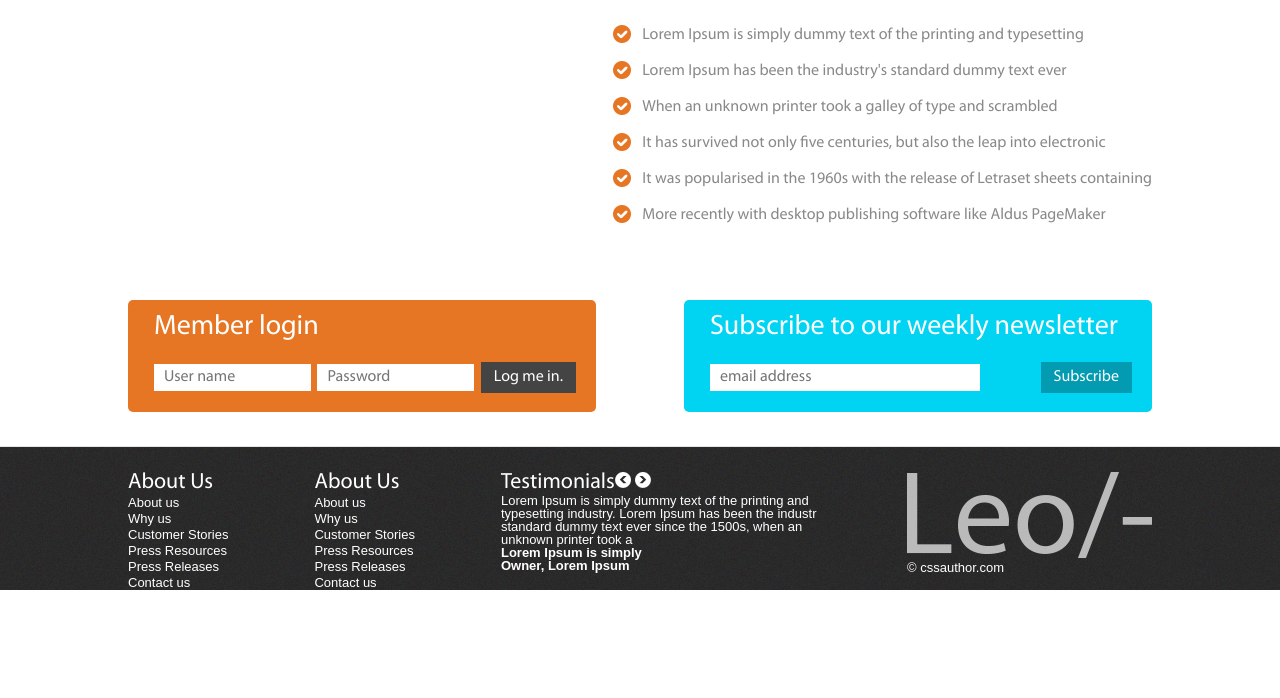
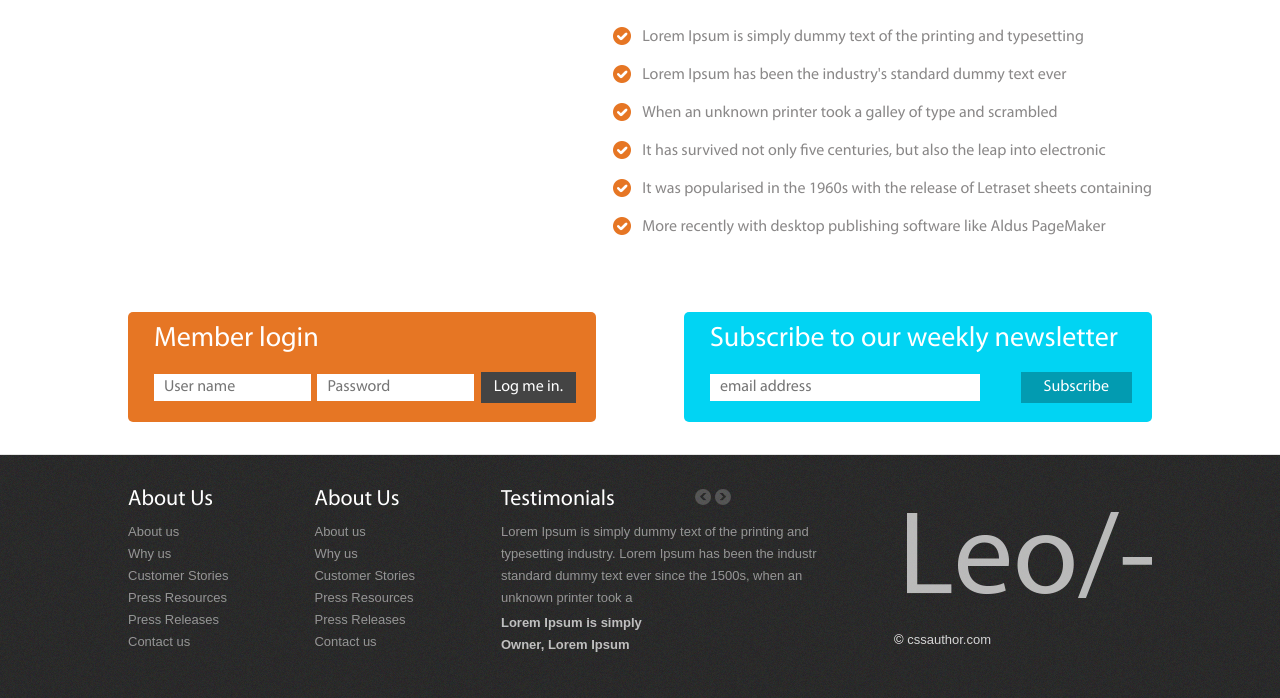
Before and after one commit to androsovatati/altarix_task, a website: page src/index.html in a window 1280 px wide. Shown: the part 1730-2428 px from the top of the page. Before the commit the page ends 2320 px from the top, so only its background shows below. Drawn offline with nearby package versions, Linux system fonts and the light colour scheme; files that its build step writes are made by us from their sources.

Commit message:
desktop done

```diff
--- a/src/index.html
+++ b/src/index.html
@@ -179,26 +179,53 @@
     </main>
     <footer class="footer">
         <div class="footer__content">
-            <div class="footer__menu">
-                <ul>
-                    <li><a href="#">About Us</a></li>
-                    <li><a href="#">About us</a></li>
-                    <li><a href="#">Why us</a></li>
-                    <li><a href="#">Customer Stories</a></li>
-                    <li><a href="#">Press Resources</a></li>
-                    <li><a href="#">Press Releases</a></li>
-                    <li><a href="#">Contact us</a></li>
+            <div class="footer-menu">
+                <ul class="footer-menu__list">
+                    <li class="footer-menu__item">
+                        <a class="footer-menu__link" href="#">About Us</a>
+                    </li>
+                    <li class="footer-menu__item">
+                        <a class="footer-menu__link" href="#">About us</a>
+                    </li>
+                    <li class="footer-menu__item">
+                        <a class="footer-menu__link" href="#">Why us</a>
+                    </li>
+                    <li class="footer-menu__item">
+                        <a class="footer-menu__link" href="#">Customer Stories</a></li>
+                    <li class="footer-menu__item">
+                        <a class="footer-menu__link" href="#">Press Resources</a>
+                    </li>
+                    <li class="footer-menu__item">
+                        <a class="footer-menu__link" href="#">Press Releases</a>
+                    </li>
+                    <li class="footer-menu__item">
+                        <a class="footer-menu__link" href="#">Contact us</a>
+                    </li>
                 </ul>
             </div>
-            <div class="footer__menu">
-                <ul>
-                    <li><a href="#">About Us</a></li>
-                    <li><a href="#">About us</a></li>
-                    <li><a href="#">Why us</a></li>
-                    <li><a href="#">Customer Stories</a></li>
-                    <li><a href="#">Press Resources</a></li>
-                    <li><a href="#">Press Releases</a></li>
-                    <li><a href="#">Contact us</a></li>
+            <div class="footer-menu">
+                <ul class="footer-menu__list">
+                    <li class="footer-menu__item">
+                        <a class="footer-menu__link" href="#">About Us</a>
+                    </li>
+                    <li class="footer-menu__item">
+                        <a class="footer-menu__link" href="#">About us</a>
+                    </li>
+                    <li class="footer-menu__item">
+                        <a class="footer-menu__link" href="#">Why us</a>
+                    </li>
+                    <li class="footer-menu__item">
+                        <a class="footer-menu__link" href="#">Customer Stories</a>
+                    </li>
+                    <li class="footer-menu__item">
+                        <a class="footer-menu__link" href="#">Press Resources</a>
+                    </li>
+                    <li class="footer-menu__item">
+                        <a class="footer-menu__link" href="#">Press Releases</a>
+                    </li>
+                    <li class="footer-menu__item">
+                        <a class="footer-menu__link" href="#">Contact us</a>
+                    </li>
                 </ul>
             </div>
             <div class="footer__testimonials">
@@ -222,10 +249,10 @@
             </div>
             <div class="footer__owner">
                 <div class="footer__logo">
-                    <img src="images/logo.png" alt="logo">
+                    <a href="#"><img src="images/logo.png" alt="logo"></a>
                 </div>
                 <div class="footer__copyright">
-                    &copy; cssauthor.com
+                    &copy; <a class="footer__copyright-link" href="#">cssauthor.com</a>
                 </div>
             </div>
         </div>
--- a/src/styles/helpers/variables.scss
+++ b/src/styles/helpers/variables.scss
@@ -17,6 +17,8 @@ $login-form-bg: #e67624;
 $subscription-form-bg: #01d4f3;
 $login-form-btn: #444;
 $subscription-form-btn: #029bb1;
+$login-form-hover-btn: hsl(0, 0%, 17%);
+$subscription-form-hover-btn: hsl(188, 98%, 25%);
 
 /** hex variables start **/
 $hex-width: 134px;
--- a/src/styles/layout/choose.scss
+++ b/src/styles/layout/choose.scss
@@ -35,7 +35,7 @@
             @extend .MyriadPro-Regular;
             font-size: 16px;
             color: $advantage-font-color;
-            padding-top: 20px;
+            padding-top: 22px;
         }
     }
 }
--- a/src/styles/layout/footer.scss
+++ b/src/styles/layout/footer.scss
@@ -6,23 +6,39 @@
         justify-content: space-between;
         width: $content-width;
         margin: 0 auto;
-        padding-top: 25px;
+        padding-top: 34px;
+        padding-bottom: 42px;
     }
 
-    &__menu {
+    &-menu {
 
-        &>ul>li:first-child a {
+        &__item:first-child {
+            padding-bottom: 10px;
+        }
+
+        &__item:first-child .footer-menu__link {
             @extend .MyriadPro-Regular;
             font-size: 22px;
             color: white;
             text-decoration: none;
+
+            &:hover {
+                text-decoration: underline;
+            }
         }
-        &>ul>li:not(:first-child) a {
+        &__item:not(:first-child) .footer-menu__link {
             font-family: Arial;
             font-weight: 400;
             font-size: 13px;
+            line-height: 22px;
             color: white;
             text-decoration: none;
+            opacity: 0.5;
+            transition: opacity .2s ease;
+
+            &:hover {
+                opacity: 1;
+            }
         }
     }
 
@@ -36,6 +52,7 @@
                 align-items: center;
                 @extend .MyriadPro-Regular;
                 font-size: 22px;
+                padding-bottom: 10px;
                 color: white;
                 text-decoration: none;
             }
@@ -44,21 +61,55 @@
                 font-weight: 400;
                 font-size: 13px;
                 color: white;
+                padding-bottom: 3px;
+                line-height: 22px;
+                opacity: 0.5;
 
                 &_accent {
                     font-family: Arial;
                     font-size: 13px;
                     color: white;
                     font-weight: 700;
+                    line-height: 22px;
+                    opacity: 0.7;
+                }
+            }
+            &__arrows {
+                padding-left: 80px;
+            }
+            &__arrow {
+                opacity: .2;
+                cursor: pointer;
+                transition: opacity .2s ease;
+
+                &:hover {
+                    opacity: .8;
                 }
             }
         }
     }
 
+    &__owner {
+        padding-top: 23px;
+    }
+
     &__copyright {
+        padding-top: 32px;
+        margin-left: -13px;
         font-family: Arial;
         font-weight: 400;
         font-size: 13px;
         color: white;
+
+        &-link {
+            color: white;
+            text-decoration: none;
+            opacity: 0.8;
+            transition: opacity .2s ease;
+
+            &:hover {
+                opacity: 1;
+            }
+        }
     }
 }
--- a/src/styles/layout/forms.scss
+++ b/src/styles/layout/forms.scss
@@ -6,7 +6,7 @@
         justify-content: space-between;
         width: $content-width;
         margin: 0 auto;
-        padding: 25px 0 34px;
+        padding: 25px 0 32px;
     }
 }
 
@@ -27,7 +27,7 @@
         @extend .MyriadPro-Regular;
         font-size: 28px;
         color: white;
-        padding-bottom: 21px;
+        padding-bottom: 19px;
     }
 
     &__input {
@@ -48,9 +48,10 @@
         border: none;
         outline: none;
         cursor: pointer;
+        transition: background .2s ease;
 
         &:hover {
-            background: $login-form-btn;
+            background: $login-form-hover-btn;
         }
     }
 }
@@ -72,7 +73,7 @@
         @extend .MyriadPro-Regular;
         font-size: 28px;
         color: white;
-        padding-bottom: 21px;
+        padding-bottom: 19px;
     }
 
     &__input {
@@ -86,16 +87,17 @@
 
     &__button {
         @extend .MyriadPro-Regular;
-        padding: 6px 13px;
+        padding: 6px 23px;
         font-size: 16px;
         color: white;
         background: $subscription-form-btn;
         border: none;
         outline: none;
         cursor: pointer;
+        transition: background .2s ease;
 
         &:hover {
-            background: $subscription-form-btn;
+            background: $subscription-form-hover-btn;
         }
     }
 }
```
